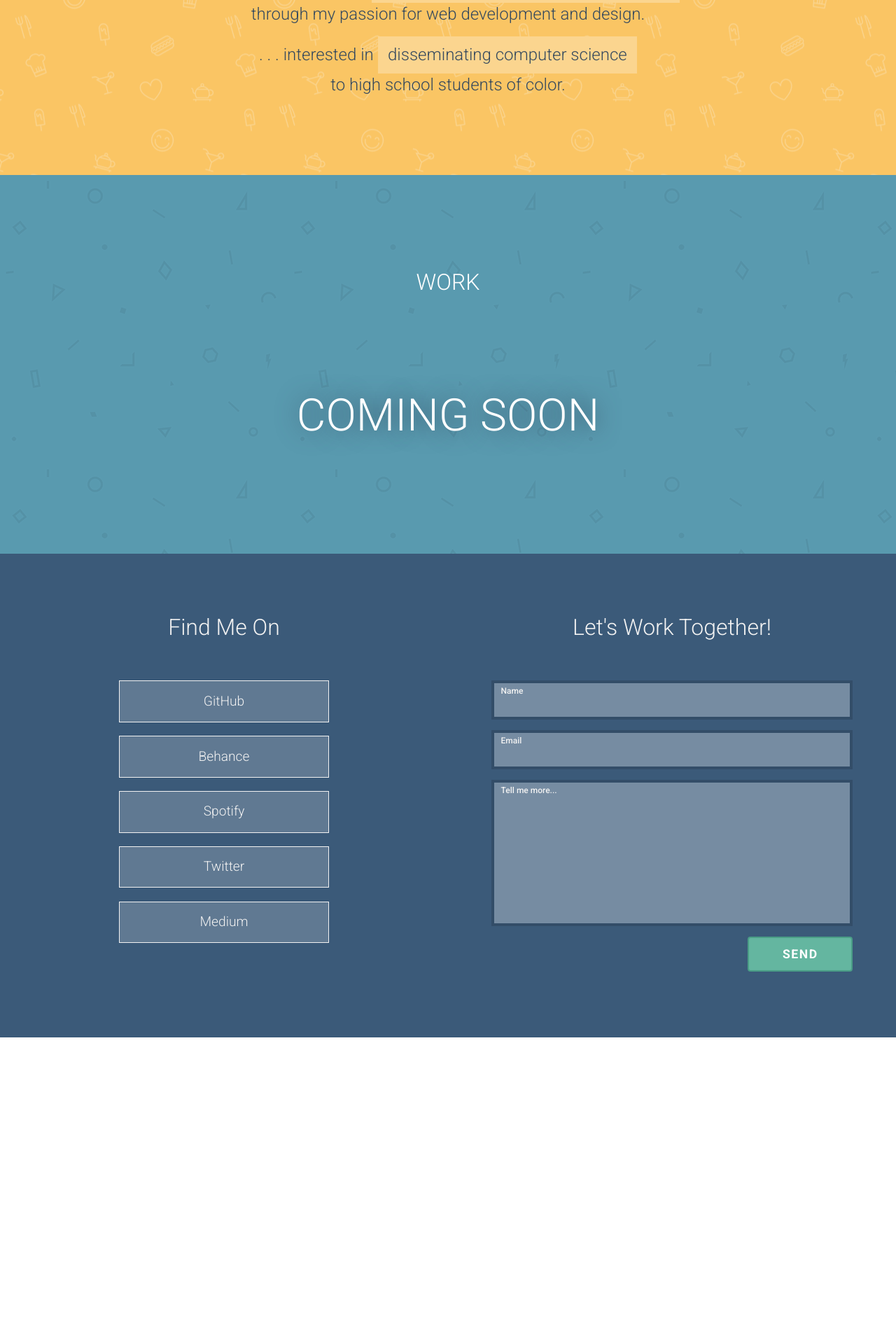
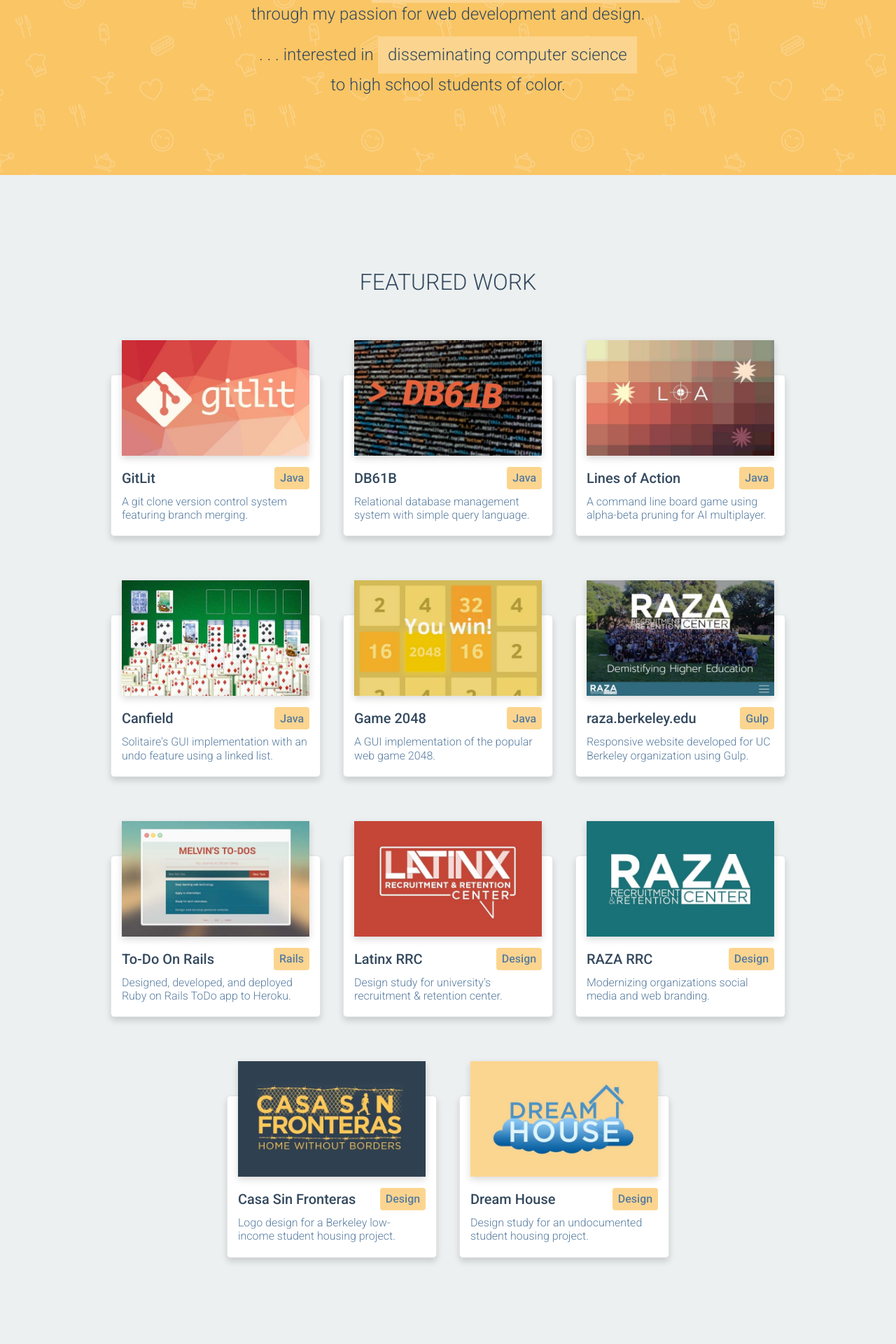
Before and after one commit to melvinhernandez/melvinhernandez.github.io, a Jekyll site: the page built from index.html, in a window 1280 px wide. Shown: the part 1323-3243 px from the top of the page at 70% size. Built offline with Jekyll 4.4.1, drawn with Linux system fonts in a browser that asks for light colours; nearby versions of some CDN libraries; before the commit the page ends 2805 px from its top, so only the background shows below that.

Commit message:
Added featured work.

```diff
--- /dev/null
+++ b/_data/work.yml
@@ -0,0 +1,65 @@
+- title: GitLit
+  type: Java
+  subtitle: A git clone version control system featuring branch merging.
+  image: assets/img/gitlit-min.jpg
+  url: https://github.com/melvinhernandez/gitlit
+
+- title: DB61B
+  type: Java
+  subtitle: Relational database management system with simple query language.
+  image: assets/img/db61b-min.jpg
+  url: https://github.com/melvinhernandez/updated-db61b
+
+- title: Lines of Action
+  type: Java
+  subtitle: A command line board game using alpha-beta pruning for AI multiplayer.
+  image: assets/img/loa-min.jpg
+  url: https://github.com/melvinhernandez/lines-of-action
+
+- title: Canfield
+  type: Java
+  subtitle: Solitaire's GUI implementation with an undo feature using a linked list.
+  image: assets/img/canfield-min.jpg
+  url: https://github.com/melvinhernandez/canfield
+
+- title: Game 2048
+  type: Java
+  subtitle: A GUI implementation of the popular web game 2048.
+  image: assets/img/2048-min.jpg
+  url: https://github.com/melvinhernandez/2048-Java
+
+- title: raza.berkeley.edu
+  type: Gulp
+  subtitle: Responsive website developed for UC Berkeley organization using Gulp.
+  image: assets/img/raza-web-min.jpg
+  url: https://raza.berkeley.edu
+
+- title: To-Do On Rails
+  type: Rails
+  subtitle: Designed, developed, and deployed Ruby on Rails ToDo app to Heroku.
+  image: assets/img/todo-min.jpg
+  url: https://github.com/melvinhernandez/ToDo-On-Rails
+
+- title: Latinx RRC
+  type: Design
+  subtitle: Design study for university's recruitment & retention center.
+  image: assets/img/latinx-min.jpg
+  url: '#'
+
+- title: RAZA RRC
+  type: Design
+  subtitle: Modernizing organizations social media and web branding.
+  image: assets/img/raza-min.jpg
+  url: '#'
+
+- title: Casa Sin Fronteras
+  type: Design
+  subtitle: Logo design for a Berkeley low-income student housing project.
+  image: assets/img/csf-min.jpg
+  url: '#'
+
+- title: Dream House
+  type: Design
+  subtitle: Design study for an undocumented student housing project.
+  image: assets/img/dream-min.jpg
+  url: '#'
--- a/_includes/work.html
+++ b/_includes/work.html
@@ -1,10 +1,21 @@
 <section class="work" id="work">
 	<div class="center-div">
 		<div class="heading">
-			<h3>WORK</h3>
+			<h3>FEATURED WORK</h3>
 		</div>
 		<div class="flex-row">
-			<h3>Coming Soon</h3>
+			{% for item in site.data.work %}
+			<div class="card">
+				<div class="card-image">
+					<img src="{{item.image}}" alt="">
+				</div>
+				<div class="card-content">
+					<a class="card-title" href="{{item.url}}">{{item.title}}</a>
+					<p class="work-tag">{{item.type}}</p>
+					<p class="card-subtitle">{{item.subtitle}}</p>
+				</div>
+			</div>
+			{% endfor %}
 		</div>
 	</div>
 </section>
--- a/assets/css/1-base/variables.sass
+++ b/assets/css/1-base/variables.sass
@@ -10,6 +10,7 @@
 $blue: #2994B2
 $clouds: #ecf0f1
 $offwhite: #FFFBE0
+$offgray: #ECF0F1
 $grue: #225C6E
 $light-grue: #5b9db3
 $orange: #f9bc4b
--- a/assets/css/3-sections/navbar.sass
+++ b/assets/css/3-sections/navbar.sass
@@ -1,7 +1,7 @@
 nav.home-nav
   height: 60px
   width: 100%
-  background-color: #ECF0F1
+  background-color: $offgray
   // position: relative
   // z-index: 1
 
--- a/assets/css/main.css
+++ b/assets/css/main.css
@@ -752,14 +752,13 @@
   -webkit-box-sizing: border-box;
           box-sizing: border-box;
   z-index: -1;
-  background-image: url("../img/work-min.png");
-  background-attachment: fixed; }
+  background: #ECF0F1; }
   section.work .center-div {
     padding: 6em 1em; }
     section.work .center-div h3 {
       font-size: 2em;
       font-weight: 300;
-      color: white;
+      color: #34495e;
       text-align: center;
       margin-bottom: 50px; }
     section.work .center-div .flex-row {
@@ -783,6 +782,59 @@
           section.work .center-div .flex-row h3 {
             font-size: 2em;
             letter-spacing: 0; } }
+      section.work .center-div .flex-row .card {
+        min-height: 200px;
+        width: 300px;
+        margin: 3.5em 1em;
+        background: white;
+        border: 1px solid #E5E5E5;
+        -webkit-border-radius: 5px;
+                border-radius: 5px;
+        -webkit-box-shadow: 0 5px 10px rgba(0, 0, 0, 0.15);
+                box-shadow: 0 5px 10px rgba(0, 0, 0, 0.15);
+        -webkit-transition: -webkit-box-shadow 0.3s ease-in-out;
+        transition: -webkit-box-shadow 0.3s ease-in-out;
+        transition: box-shadow 0.3s ease-in-out;
+        transition: box-shadow 0.3s ease-in-out, -webkit-box-shadow 0.3s ease-in-out; }
+        section.work .center-div .flex-row .card:hover {
+          -webkit-box-shadow: 0 5px 20px rgba(0, 0, 0, 0.25);
+                  box-shadow: 0 5px 20px rgba(0, 0, 0, 0.25); }
+        section.work .center-div .flex-row .card .card-image {
+          margin: -50px auto 1em;
+          width: 90%;
+          height: 165px;
+          z-index: 1;
+          overflow: hidden;
+          -webkit-box-shadow: 0 4px 10px rgba(0, 0, 0, 0.15);
+                  box-shadow: 0 4px 10px rgba(0, 0, 0, 0.15); }
+          section.work .center-div .flex-row .card .card-image img {
+            width: 100%;
+            margin: 0; }
+        section.work .center-div .flex-row .card .card-content {
+          position: relative;
+          width: 100%;
+          padding: 0 5%;
+          color: #587ca0; }
+        section.work .center-div .flex-row .card .card-title {
+          font-size: 1.25em;
+          font-weight: 500;
+          margin: 0.75em 0 0;
+          color: #34495e; }
+          section.work .center-div .flex-row .card .card-title:hover {
+            text-decoration: underline; }
+        section.work .center-div .flex-row .card .work-tag {
+          position: absolute;
+          top: 0;
+          right: 5%;
+          padding: 0.2em 0.5em;
+          background: #fbd58f;
+          -webkit-border-radius: 0.25em;
+                  border-radius: 0.25em; }
+        section.work .center-div .flex-row .card .card-subtitle {
+          font-size: 1em;
+          font-weight: 300;
+          line-height: 1.2em;
+          margin-top: 0.5em; }
 
 section.contact {
   background: #ecf0f1;
--- a/gulpfile.js
+++ b/gulpfile.js
@@ -70,7 +70,7 @@
  */
 gulp.task('watch', function () {
     gulp.watch('assets/css/**', ['sass']);
-    gulp.watch(['*.html', '_layouts/*.html', '_posts/*', '_includes/*'], ['jekyll-rebuild']);
+    gulp.watch(['*.html', '_layouts/*.html', '_posts/*', '_includes/*', '_data/*'], ['jekyll-rebuild']);
 });
 
 /**
```
Also changed, not shown: assets/css/3-sections/work.sass (+48 -58 lines), assets/img/2048-min.jpg (added), assets/img/canfield-min.jpg (added), assets/img/csf-min.jpg (added), assets/img/db61b-min.jpg (added), assets/img/dream-min.jpg (added), assets/img/gitlit-min.jpg (added), assets/img/latinx-min.jpg (added), assets/img/loa-min.jpg (added), assets/img/raw-16-9-min.jpg (added), assets/img/raza-min.jpg (added), assets/img/raza-web-min.jpg (added), assets/img/todo-min.jpg (added), favicon.ico (deleted).
